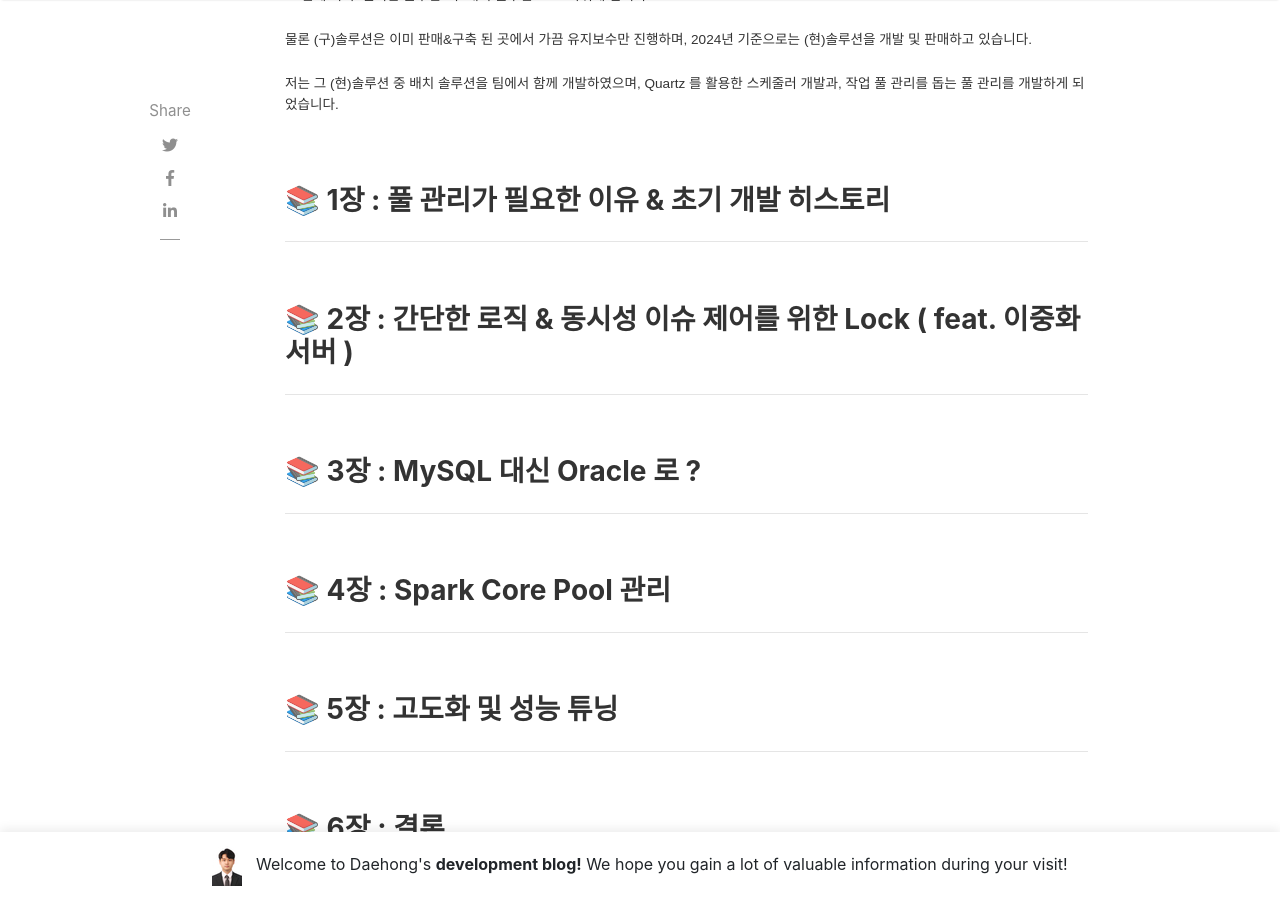
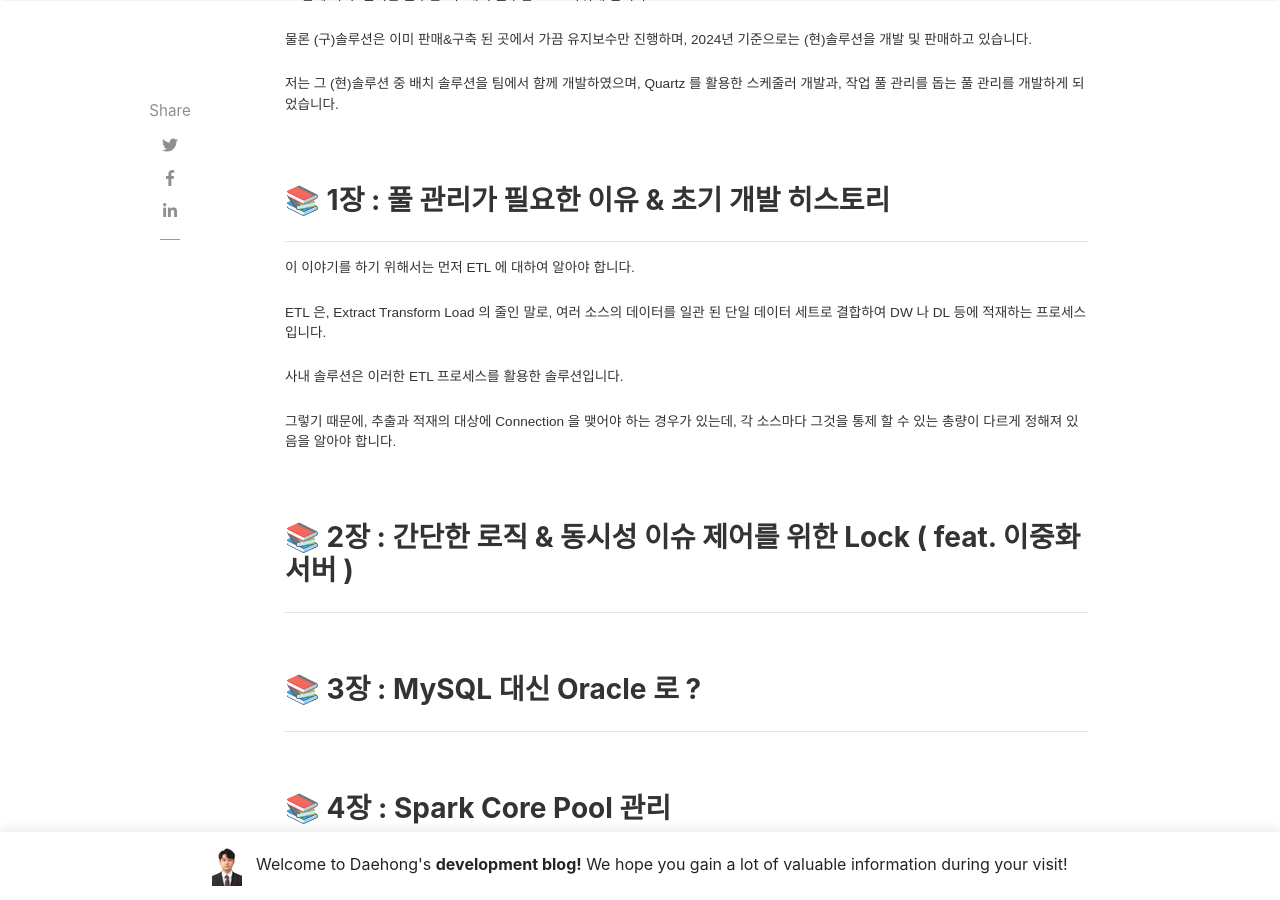
Before and after one commit to JeonDaehong/JeonDaehong.github.io, a Jekyll site: the page built from _posts/2025-01-17-pool-management-develop.md, in a window 1280 px wide and 900 px high, scrolled down 1003 px. Built offline with Jekyll 4.4.1, drawn with Linux system fonts in a browser that asks for light colours; nearby versions of some CDN libraries; comment, search, counter and statistics services are not loaded.

Commit message:
pool development blog write

```diff
--- a/_posts/2025-01-17-pool-management-develop.md
+++ b/_posts/2025-01-17-pool-management-develop.md
@@ -18,6 +18,14 @@ rating: 5
 
 ### 📚 1장 : 풀 관리가 필요한 이유 & 초기 개발 히스토리
 ---
+
+이 이야기를 하기 위해서는 먼저 ETL 에 대하여 알아야 합니다.
+
+ETL 은, Extract Transform Load 의 줄인 말로, 여러 소스의 데이터를 일관 된 단일 데이터 세트로 결합하여 DW 나 DL 등에 적재하는 프로세스입니다.
+
+사내 솔루션은 이러한 ETL 프로세스를 활용한 솔루션입니다.
+
+그렇기 때문에, 추출과 적재의 대상에 Connection 을 맺어야 하는 경우가 있는데, 각 소스마다 그것을 통제 할 수 있는 총량이 다르게 정해져 있음을 알아야 합니다.
 
 <br>
 
```
